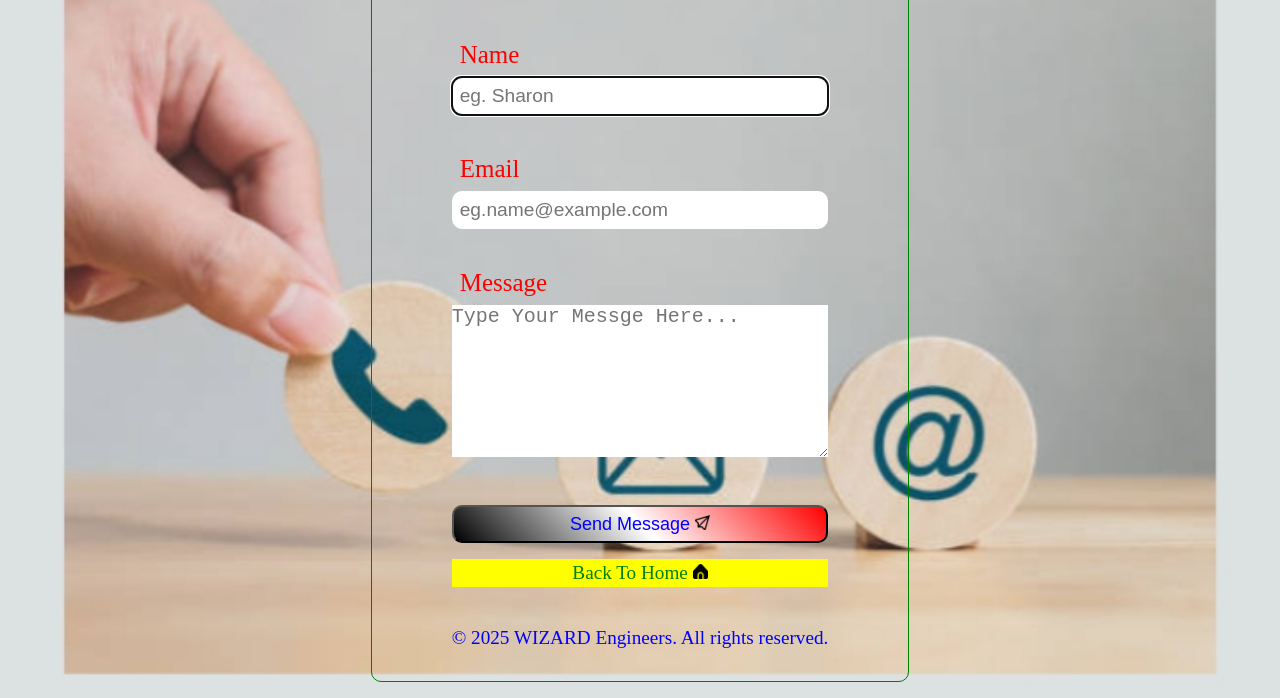
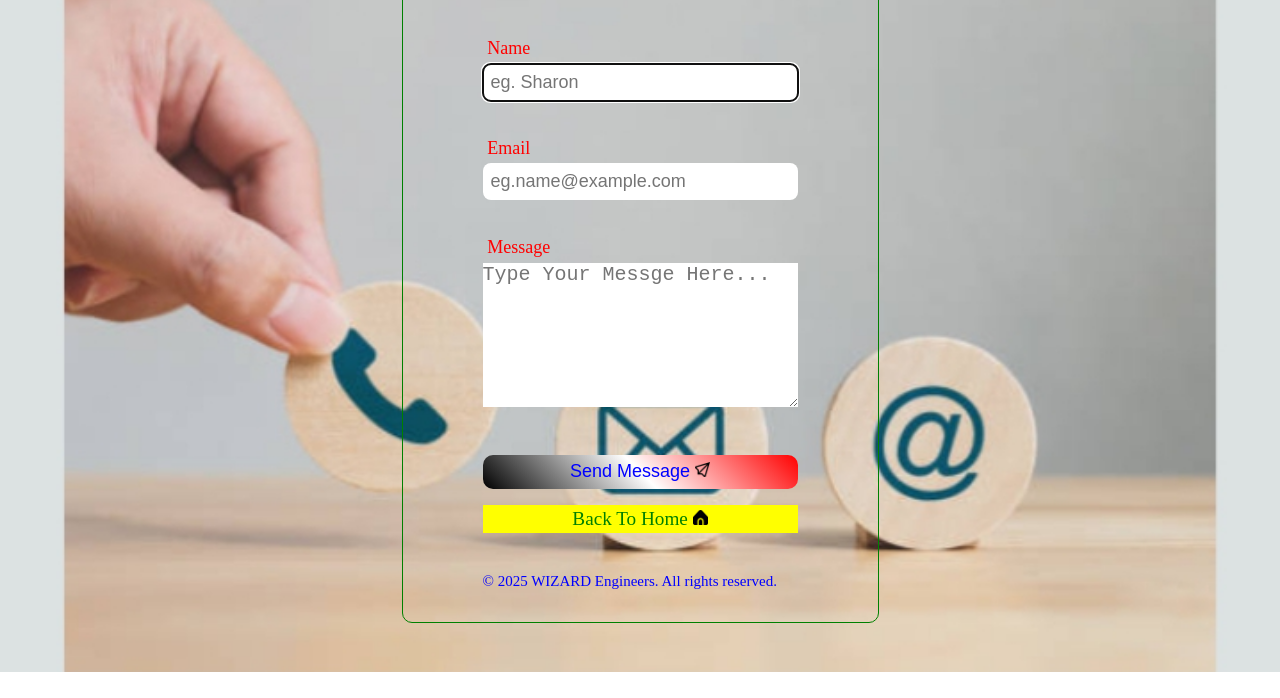
Before and after one commit to Molecule81/portfolio, a website: page public/contact.html in a window 1280 px wide. Shown: the part 128-826 px from the top of the page. After the commit the page ends 800 px from the top, so only its background shows below. Drawn offline with Linux system fonts and the light colour scheme.

Commit message:
Update contact.css

```diff
--- a/public/contact.css
+++ b/public/contact.css
@@ -15,23 +15,24 @@ body{
     display: flex;
     background-image: url(pictures/contactPic.png);
     background-size: cover;
+    background-repeat: no-repeat;
 }
 form{
     display: flex;
     flex-direction: column;
 }
 label{
-    padding: .5rem;
-    font-size: 25px;
+    padding: .3rem;
+    font-size: 18px;
     color: rgb(255, 0, 0);
 }
 input{
     padding: .5rem;
     margin-bottom: 2rem;
-    border-radius: 10px;
+    border-radius: 8px;
     border: none;
     color: green;
-    font-size: larger;
+    font-size: large;
 }
 .container{
     padding-bottom: 2rem;
@@ -47,12 +48,12 @@ textarea::placeholder{
 }
 textarea{
     border: none;
-    font-size: 17px;
+    font-size: 16px;
     color: green;
 }
 p{
     color: blue;
-    font-size: larger;
+    font-size: 15px;
     margin-top: 2.5rem;
 }
 a{
@@ -72,6 +73,7 @@ img{
     height: 15px;
 }
 button{
+    border: none;
     border-radius: 10px;
     font-size: large;
     cursor: pointer;
```
